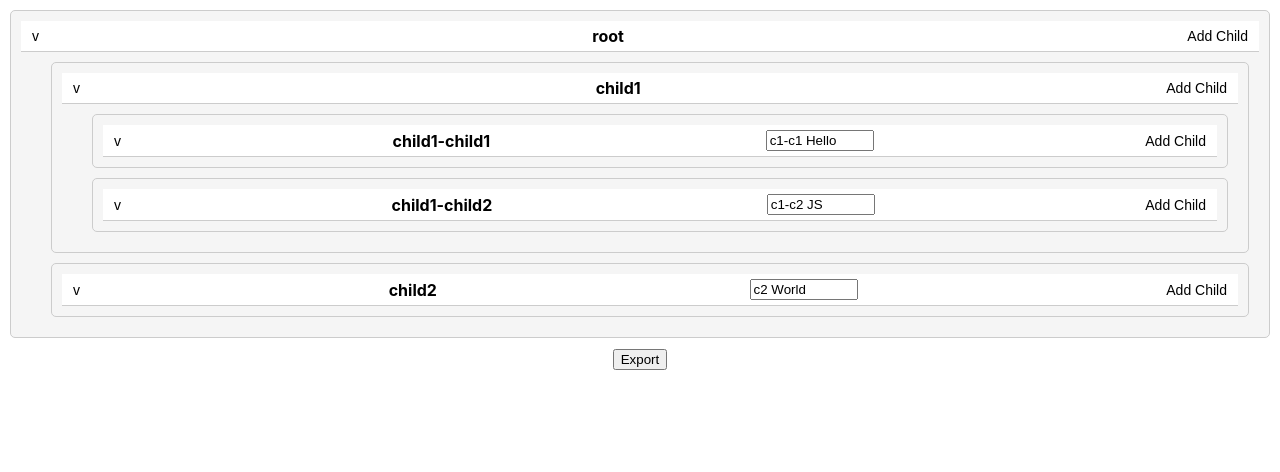
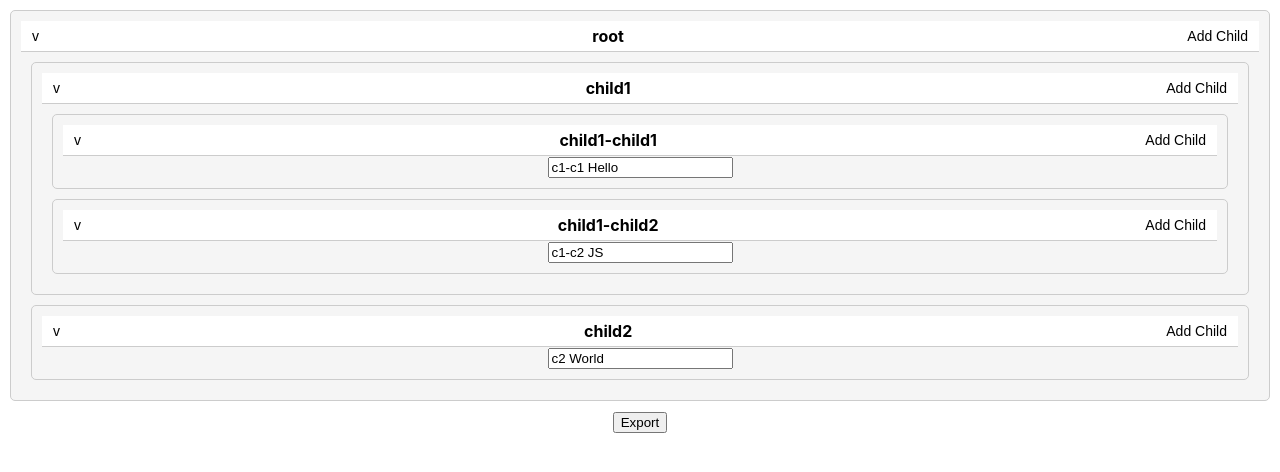
Before and after one commit to developer207/aimonk-assinment, a React (Create React App) app: page / in a window 1280 px wide. Shown: the top 472 px of the page. Built offline with nearby package versions, Linux system fonts and the light colour scheme.

Commit message:
fixed nested issue

```diff
--- a/src/App.js
+++ b/src/App.js
@@ -1,9 +1,8 @@
-import logo from './logo.svg';
-import './App.css';
-import { useState } from 'react';
+import React, { useState } from 'react';
+import './App.css'; // You can create your own CSS file for styling.
 import TagView from './components/TagView/TagView';
+// import TagView from './components/TagView';
 
-function App() {
 const initialTree = {
   name: 'root',
   children: [
@@ -18,73 +17,67 @@ function App() {
   ],
 };
 
+function App() {
   const [tree, setTree] = useState(initialTree);
 
-  const handleUpdate = (parentName, childName, newData) => {
-    const updatedTree = updateTreeData(tree, parentName, childName, newData);
+  const updateTag = (tagToUpdate, newData) => {
+    const updatedTree = recursivelyUpdateTag(tree, tagToUpdate, newData);
     setTree(updatedTree);
   };
 
-  const handleAddChild = (parentName) => {
-    const updatedTree = addChildToTree(tree, parentName);
+  const recursivelyUpdateTag = (currentTag, tagToUpdate, newData) => {
+    if (currentTag === tagToUpdate) {
+      return { ...currentTag, ...newData };
+    }
+
+    if (currentTag.children) {
+      return {
+        ...currentTag,
+        children: currentTag.children.map((child) =>
+          recursivelyUpdateTag(child, tagToUpdate, newData)
+        ),
+      };
+    }
+
+    return currentTag;
+  };
+
+  const addChildToTag = (parentTag) => {
+    const newChild = { name: 'New Child', data: 'Data' };
+    const updatedTree = recursivelyAddChild(tree, parentTag, newChild);
     setTree(updatedTree);
   };
 
-  // Function to update the data of a specific child in the tree
-  const updateTreeData = (currentNode, parentName, childName, newData) => {
-    if (currentNode.name === parentName) {
-      const updatedChildren = currentNode.children.map((child) => {
-        if (child.name === childName) {
-          return { ...child, data: newData };
+  const recursivelyAddChild = (currentTag, parentTag, newChild) => {
+    if (currentTag === parentTag) {
+      if (!currentTag.children) {
+        currentTag.children = [];
       }
-        return child;
-      });
-      return { ...currentNode, children: updatedChildren };
+      currentTag.children.push(newChild);
+      return { ...currentTag };
     }
 
-    if (currentNode.children) {
-      const updatedChildren = currentNode.children.map((child) =>
-        updateTreeData(child, parentName, childName, newData)
-      );
-      return { ...currentNode, children: updatedChildren };
+    if (currentTag.children) {
+      return {
+        ...currentTag,
+        children: currentTag.children.map((child) =>
+          recursivelyAddChild(child, parentTag, newChild)
+        ),
+      };
     }
 
-    return currentNode;
-  };
-
-  // Function to add a new child to the tree
-  const addChildToTree = (currentNode, parentName) => {
-    if (currentNode.name === parentName) {
-      const newChild = { name: 'New Child', data: 'Data' };
-      if (!currentNode.children) {
-        currentNode.children = [];
-      }
-      const updatedChildren = [...currentNode.children, newChild];
-      return { ...currentNode, children: updatedChildren };
-    }
-
-    if (currentNode.children) {
-      const updatedChildren = currentNode.children.map((child) =>
-        addChildToTree(child, parentName)
-      );
-      return { ...currentNode, children: updatedChildren };
-    }
-
-    return currentNode;
+    return currentTag;
   };
 
   const handleExport = () => {
-    const exportedData = JSON.stringify(tree, (key, value) => {
-
-      return value;
-    }, 2);
-    console.log(exportedData);
+    const exportedTree = JSON.stringify(tree, ['name', 'children', 'data'], 2);
+    console.log(exportedTree);
   };
-
 
   return (
     <div className="App">
-      <TagView tag={tree} onUpdate={handleUpdate} onAddChild={handleAddChild} />
+
+      <TagView tag={tree} onUpdate={updateTag} onAddChild={addChildToTag} />
       <button onClick={handleExport}>Export</button>
     </div>
   );
--- a/src/components/TagView/TagView.jsx
+++ b/src/components/TagView/TagView.jsx
@@ -1,53 +1,65 @@
-import React, { useState } from 'react';
-import './TagView.css'; // Import the CSS file
+import { useState } from "react";
+import "./TagView.css"
 
 const TagView = ({ tag, onUpdate, onAddChild }) => {
   const [collapsed, setCollapsed] = useState(false);
-  const [editing, setEditing] = useState(false);
-  const [newTagName, setNewTagName] = useState(tag.name);
+  const [editingName, setEditingName] = useState(false);
+  const [name, setName] = useState(tag.name);
 
-  const toggleCollapsed = () => setCollapsed(!collapsed);
+  const handleCollapse = () => {
+    setCollapsed(!collapsed);
+  };
 
-  const handleEditClick = () => setEditing(true);
+  const handleAddChild = () => {
+    onAddChild(tag);
+  };
 
-  const handleEditChange = (event) => setNewTagName(event.target.value);
+  const handleNameEdit = () => {
+    setEditingName(true);
+  };
 
-  const handleEditKeyPress = (event) => {
+  const handleNameChange = (event) => {
+    setName(event.target.value);
+  };
+
+  const handleNameSave = (event) => {
     if (event.key === 'Enter') {
-      onUpdate(tag.name, newTagName);
-      setEditing(false);
+      setEditingName(false);
+      onUpdate(tag, { name });
     }
   };
 
   return (
     <div className="tag">
       <div className="tag-header">
-        <button onClick={toggleCollapsed}>{collapsed ? '>' : 'v'}</button>
-        {editing ? (
+        <button onClick={handleCollapse}>{collapsed ? '>' : 'v'}</button>
+        {editingName ? (
           <input
             type="text"
-            value={newTagName}
-            onChange={handleEditChange}
-            onKeyPress={handleEditKeyPress}
+            value={name}
+            onChange={handleNameChange}
+            onKeyDown={handleNameSave}
+            onBlur={handleNameSave}
           />
         ) : (
-          <span onClick={handleEditClick}>{tag.name}</span>
+          <span onClick={handleNameEdit}>{tag.name}</span>
         )}
-        {tag.data && (
+        <button onClick={handleAddChild}>Add Child</button>
+      </div>
+      {!collapsed && (
+        <div className="tag-content">
+          {tag.data !== undefined && (
             <input
               type="text"
               value={tag.data}
-            onChange={(event) => onUpdate(tag.name, newTagName, event.target.value)}
+              onChange={(event) => onUpdate(tag, { data: event.target.value })}
             />
           )}
-        <button onClick={() => onAddChild(tag.name)}>Add Child</button>
-      </div>
-      {!collapsed && tag.children && (
-        <div className="tag-children">
-          {tag.children.map((childTag) => (
+          {tag.children &&
+            tag.children.map((child) => (
               <TagView
-              key={childTag.name}
-              tag={childTag}
+                key={child.name}
+                tag={child}
                 onUpdate={onUpdate}
                 onAddChild={onAddChild}
               />
```
Lines whose indentation alone changed are shown as unchanged.
